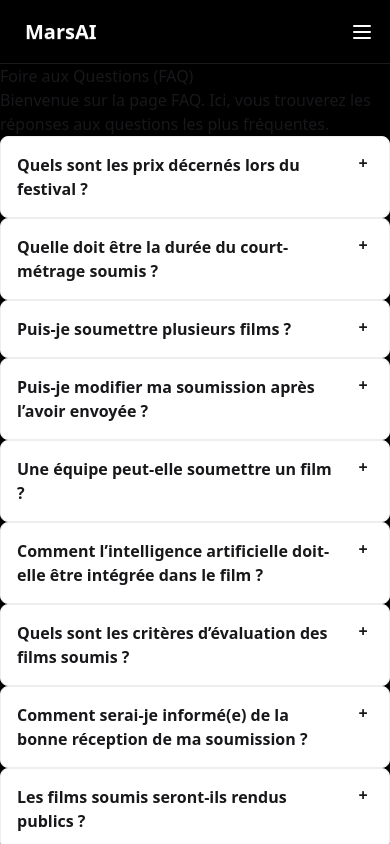
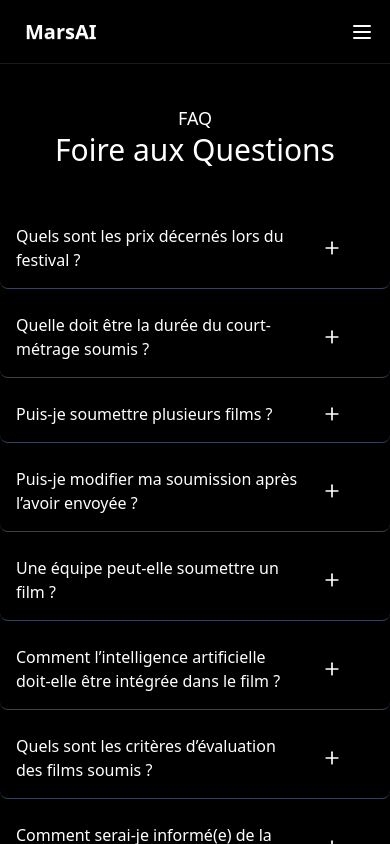
Before and after one commit to thibaut-matian/marsai, a React app in the folder frontend/: page /FAQ in a window 390 px wide. Shown: the top 844 px of the page. Built offline with nearby package versions, Linux system fonts and the light colour scheme; the HTML template or start-up script is replaced by a standard one.

Commit message:
faq version mobile sans vidéo

```diff
--- a/frontend/src/pages/FAQ.jsx
+++ b/frontend/src/pages/FAQ.jsx
@@ -1,6 +1,11 @@
-import React from "react";
+import React, {useState} from "react";
+import { Plus, Minus } from 'lucide-react';
+
 
 export default function FAQ() {
+
+  // State pour savoir quelle question est ouverte (null = aucune)
+  const [activeIndex, setActiveIndex] = useState(null);
 
   const questions = [
     "Quels sont les prix décernés lors du festival ?",
@@ -15,20 +20,36 @@ export default function FAQ() {
     "Où puis-je consulter le règlement et les conditions de participation ?",
     ];
 
+    // Fonction pour gérer le clic
+  const toggleQuestion = (index) => {
+    // Si on clique sur la question déjà ouverte, on la ferme (null)
+    if (activeIndex === index) {
+      setActiveIndex(null);
+    } else {
+      // Sinon, on ouvre la nouvelle question
+      setActiveIndex(index);
+    }
+  };
+
     return (
-        <>
-        <div>
-            <h1>Foire aux Questions (FAQ)</h1>
-            <p>Bienvenue sur la page FAQ. Ici, vous trouverez les réponses aux questions les plus fréquentes.</p>
-        </div>
+        <div className="mb-10 mt-10 text-lg flex justify-between items-center flex-col">
+            <h1 className="text-center text-white">FAQ</h1>
+            <p className="text-center text-white text-3xl mb-10">Foire aux Questions</p>
 
         {questions.map((question, index) =>
-        <div key={index} tabIndex={0} className="collapse collapse-plus bg-base-100 border-base-300 border">
-         <div className="collapse-title font-semibold">{question}</div>
-         <div className="collapse-content text-sm"> Click the "Sign Up" button in the top right corner and follow the registration process.</div>
+        <div
+          key={index}
+          className={`border-b-1 border-gray-700 collapse mb-2 w-full ${activeIndex === index ? "collapse-open" : "collapse-close"}`}
+          onClick={() => toggleQuestion(index)}
+          >
+         <div className="collapse-title text-white cursor-pointer text-base flex justify-between items-center w-full">
+           <span className="flex-1">{question}</span>
+           {activeIndex === index ? <Minus className="text-white ml-4" size={20} /> : <Plus className="text-white ml-5" size={20} />}
+         </div>
+         <div className="collapse-content text-sm text-gray-400"> Click the "Sign Up" button in the top right corner and follow the registration process.</div>
        </div>
     )}
 
-        </>
+    </div>
     );
 }
```
